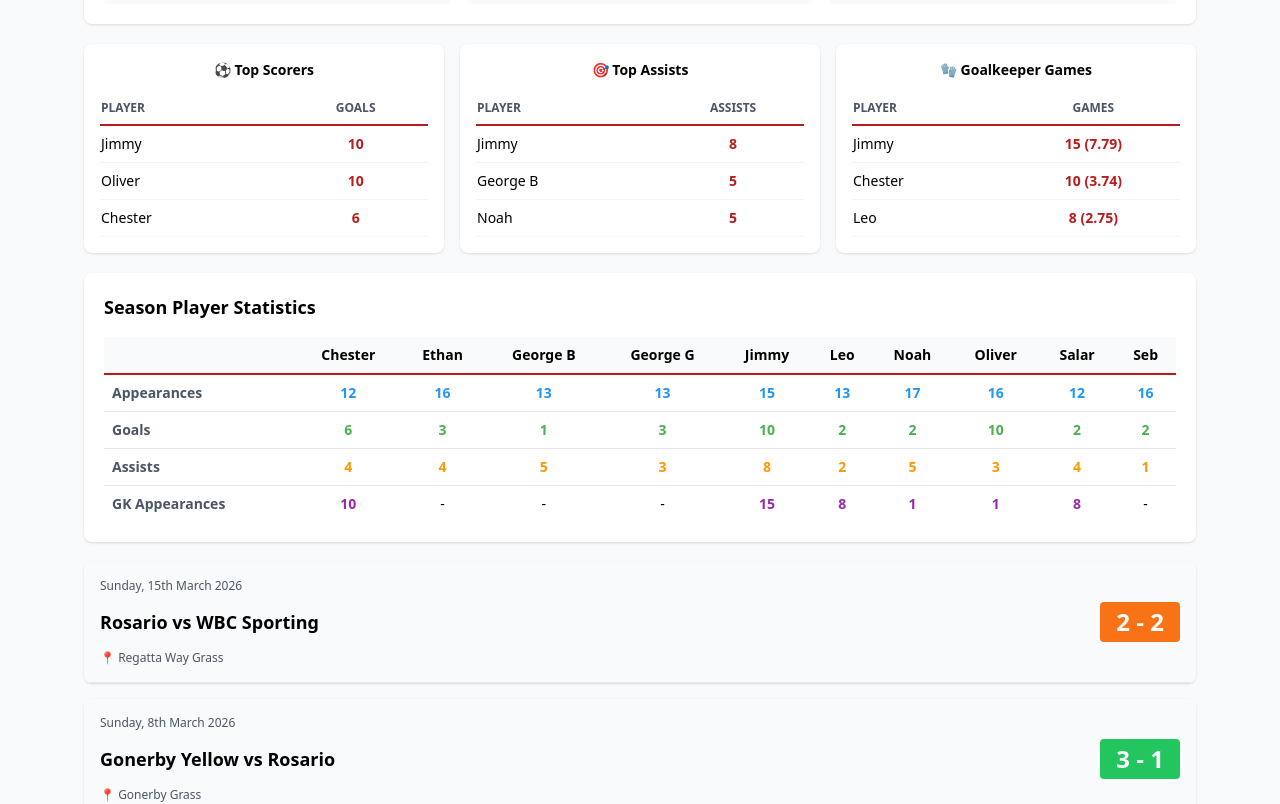
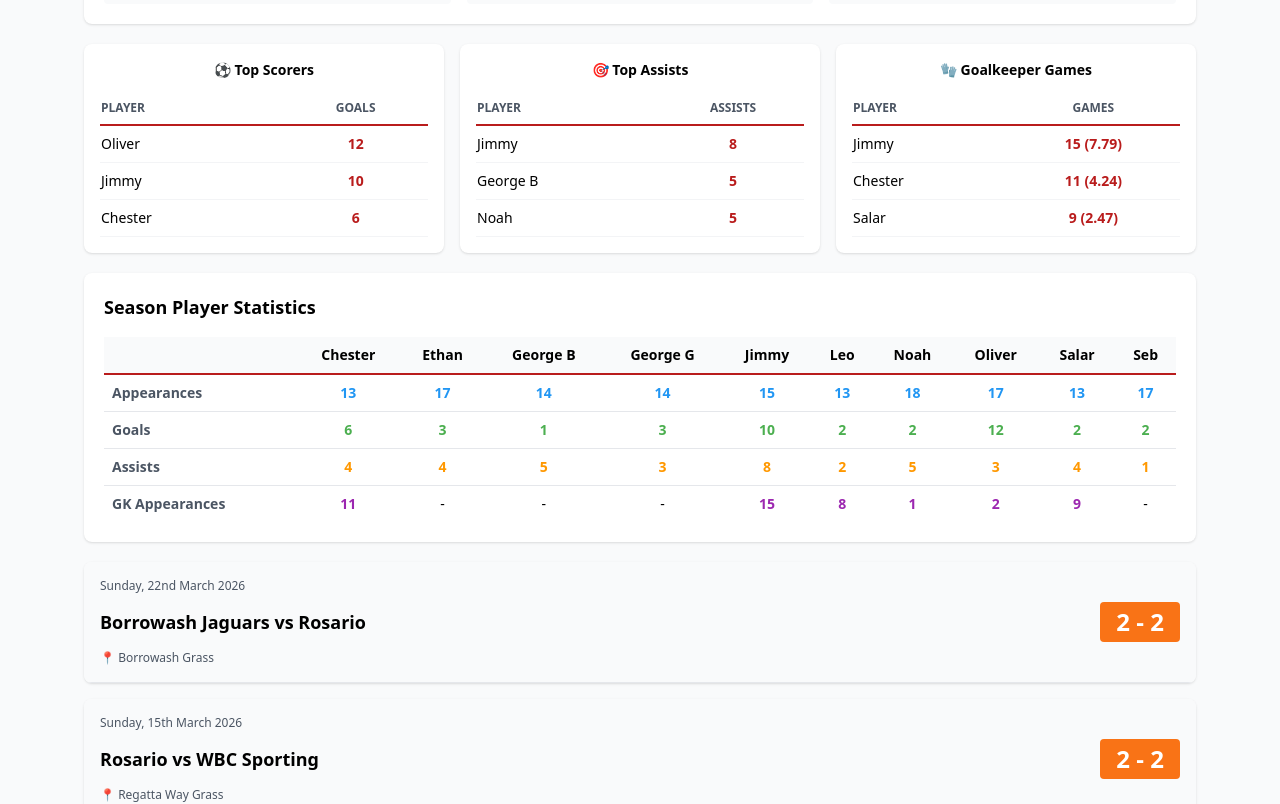
Before and after one commit to michaeljnorman2020-cmd/rosario-results, a React (Create React App) app: page / in a window 1280 px wide. Shown: the part 360-1164 px from the top of the page. Built offline with nearby package versions, Linux system fonts and the light colour scheme.

Commit message:
20260322 - Borrowash

```diff
--- a/src/App.js
+++ b/src/App.js
@@ -345,8 +345,27 @@ const App = () => {
         Salar: { mins: 0, goals: 0, assists: 0, gk: false, sub: false, gkMins: 0, pom: false},
         Seb: { mins: 34, goals: 1, assists: 0, gk: false, sub: false, gkMins: 0, pom: false}
       }
+    },
+    {
+      date: 'Sunday, 22nd March 2026',
+      sortDate: '2026-03-22',
+      opponent: 'Borrowash Jaguars',
+      home: false,
+      score: { for: 2, against: 2 },
+      location: 'Borrowash Grass',
+      stats: {
+        Chester: { mins: 50, goals: 0, assists: 0, gk: true, sub: false, gkMins: 25, pom: false},
+        Ethan: { mins: 40, goals: 0, assists: 0, gk: false, sub: false, gkMins: 0, pom: false},
+        'George B': { mins: 40, goals: 0, assists: 0, gk: false, sub: false, gkMins: 0, pom: false},
+        'George G': { mins: 40, goals: 0, assists: 0, gk: false, sub: false, gkMins: 0, pom: false},
+        Jimmy: { mins: 0, goals: 0, assists: 0, gk: false, sub: false, gkMins: 0, pom: false},
+        Leo: { mins: 0, goals: 0, assists: 0, gk: false, sub: false, gkMins: 0, pom: false},
+        Noah: { mins: 40, goals: 0, assists: 0, gk: false, sub: true, gkMins: 0, pom: false},
+        Oliver: { mins: 47.5, goals: 2, assists: 0, gk: true, sub: false, gkMins: 12.5, pom: true},
+        Salar: { mins: 47.5, goals: 0, assists: 0, gk: true, sub: false, gkMins: 12.5, pom: false},
+        Seb: { mins: 45, goals: 0, assists: 0, gk: false, sub: false, gkMins: 0, pom: false}
+      }
     }
-
     // ADD NEW MATCHES HERE - just copy the format above
   ]);
 
```
